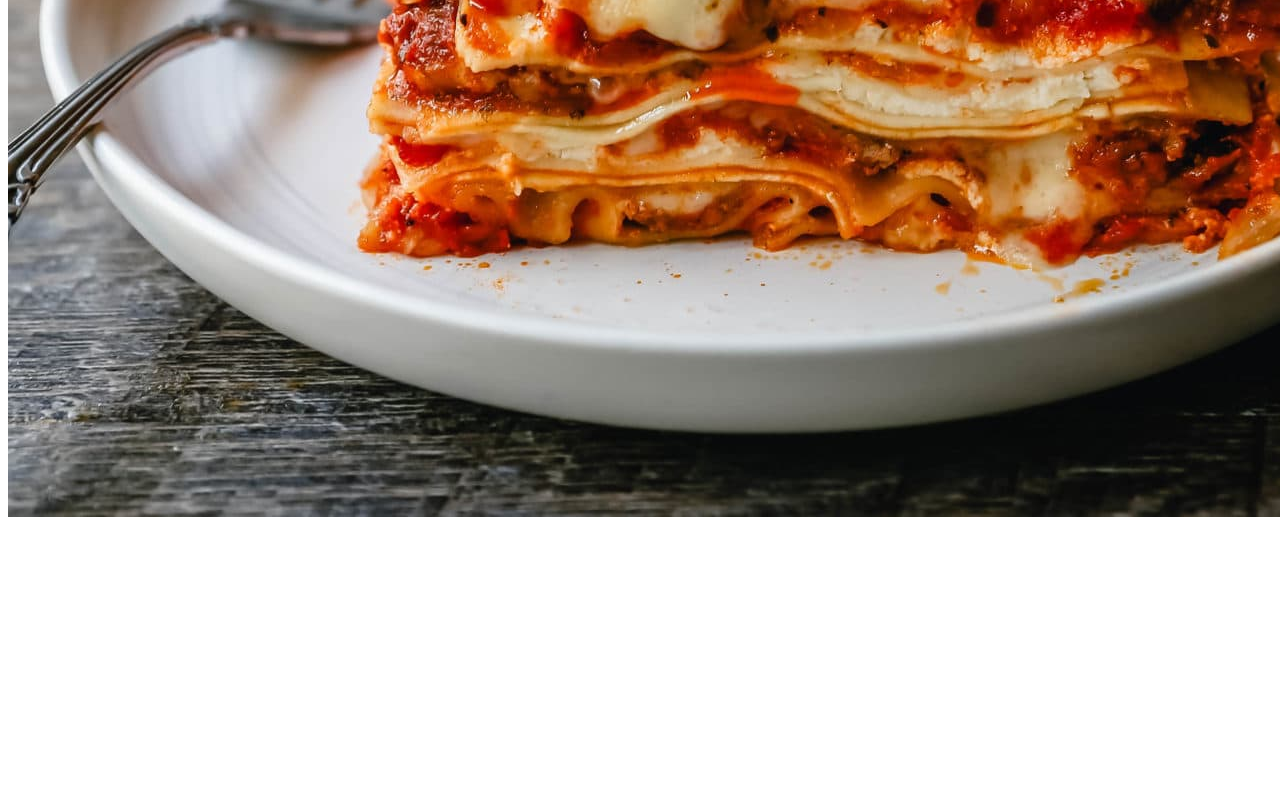
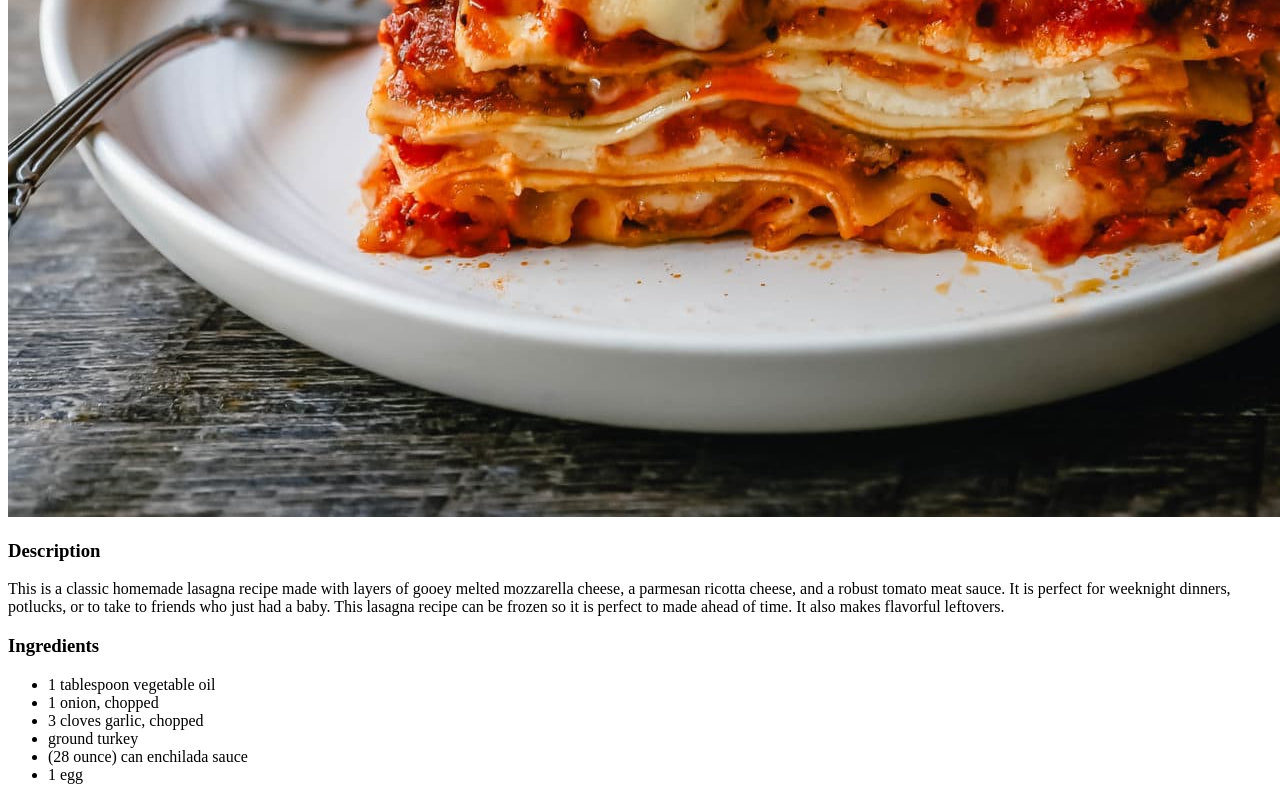
Before and after one commit to Memerax/Odin-Recipes, a plain HTML site: page recipes/lasanga.html in a window 1280 px wide. Shown: the part 514-1314 px from the top of the page. Before the commit the page ends 1043 px from the top, so only its background shows below. Drawn offline with Linux system fonts and the light colour scheme.

Commit message:
add unoreded list elements

```diff
--- a/recipes/lasanga.html
+++ b/recipes/lasanga.html
@@ -9,5 +9,22 @@
 <body>
     <h1>Lasanga</h1>
         <img src="./Lasanga.jpg" alt="">
+    <h3>Description</h3>
+        <p>This is a classic homemade lasagna recipe made with layers of gooey melted mozzarella cheese,
+        a parmesan ricotta cheese, and a robust tomato meat sauce.
+        It is perfect for weeknight dinners, potlucks, or to take to friends who just had a baby.
+        This lasagna recipe can be frozen so it is perfect to made ahead of time. It also makes flavorful leftovers.
+        </p>
+    <h3>Ingredients</h3>
+        <ul>
+            <li>1 tablespoon vegetable oil</li>
+            <li>1 onion, chopped</li>
+            <li>3 cloves garlic, chopped</li>
+            <li>ground turkey</li>
+            <li>(28 ounce) can enchilada sauce</li>
+            <li>1 egg</li>
+        </ul>
+
+
 </body>
 </html>
```
